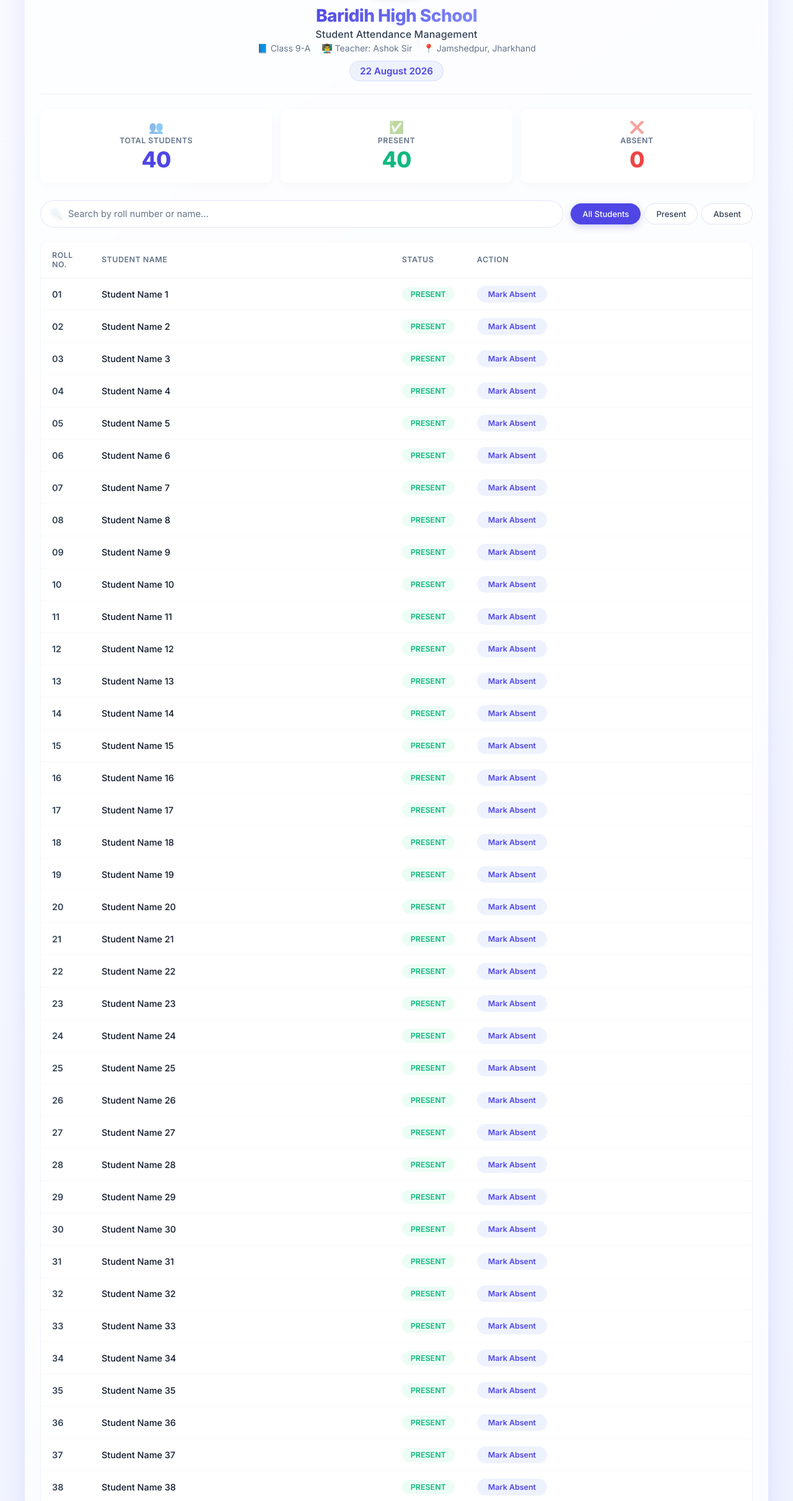
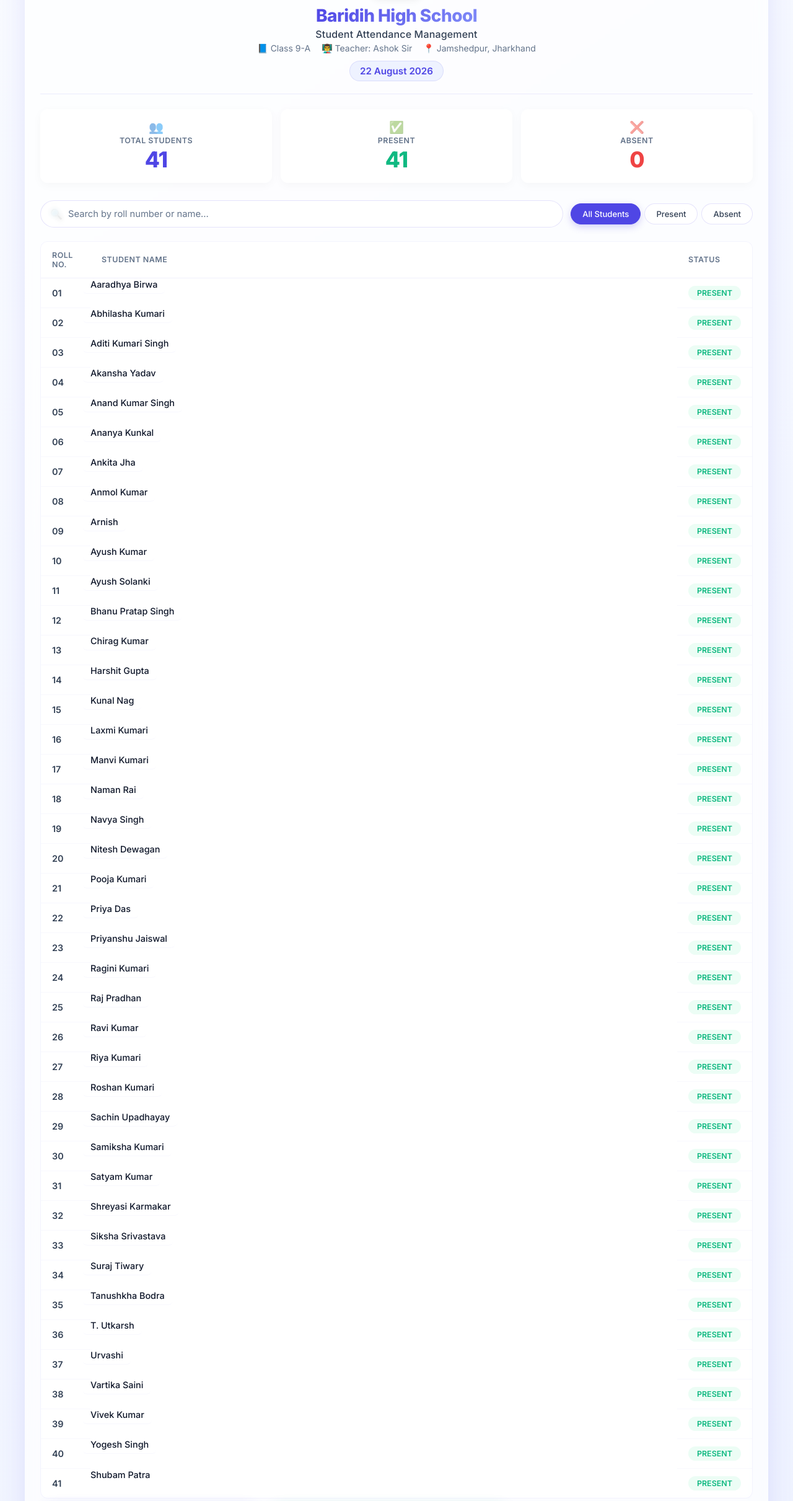
Before and after one commit to rajpradhanmedia-design/t.u.girl, a plain HTML site: page index.html in a window 1280 px wide. Shown: the part 114-2535 px from the top of the page at 62% size. Drawn offline with nearby package versions, Linux system fonts and the light colour scheme.

Commit message:
Update index.html

```diff
--- a/index.html
+++ b/index.html
@@ -1,5 +1,5 @@
 <!DOCTYPE html>
-<html lang="en">
+<html lang="hi">
 <head>
     <meta charset="UTF-8" />
     <meta name="viewport" content="width=device-width, initial-scale=1.0, maximum-scale=1.0, user-scalable=yes" />
@@ -420,11 +420,27 @@
             color: var(--text-secondary);
             width: 80px;
         }
+
         .student-table .name-col {
             font-weight: 500;
-        }
+            cursor: pointer;
+            transition: var(--transition);
+            border-radius: 6px;
+            padding: 6px 12px;
+            margin: -6px -12px;
+            display: inline-block;
+        }
+
+        .student-table .name-col:hover {
+            background: rgba(79, 70, 229, 0.06);
+        }
+
+        .student-table .name-col:active {
+            transform: scale(0.97);
+        }
+
         .student-table .status-col {
-            width: 120px;
+            width: 100px;
         }
 
         .status-badge {
@@ -442,32 +458,6 @@
             color: var(--green);
         }
         .status-badge.absent {
-            background: var(--red-bg);
-            color: var(--red);
-        }
-
-        .toggle-btn {
-            padding: 6px 18px;
-            border-radius: 40px;
-            border: none;
-            font-size: 0.78rem;
-            font-weight: 600;
-            font-family: var(--font);
-            cursor: pointer;
-            transition: var(--transition);
-            touch-action: manipulation;
-            background: var(--primary-bg);
-            color: var(--primary);
-        }
-
-        .toggle-btn:hover {
-            transform: scale(1.02);
-        }
-        .toggle-btn:active {
-            transform: scale(0.96);
-        }
-
-        .toggle-btn.absent-btn {
             background: var(--red-bg);
             color: var(--red);
         }
@@ -491,10 +481,16 @@
             display: flex;
             flex-direction: column;
             gap: 4px;
+            cursor: pointer;
+            -webkit-tap-highlight-color: transparent;
         }
 
         .student-card:hover {
             box-shadow: var(--shadow-hover);
+        }
+
+        .student-card:active {
+            transform: scale(0.97);
         }
 
         .student-card .card-roll {
@@ -513,9 +509,9 @@
 
         .student-card .card-status {
             display: flex;
-            justify-content: space-between;
+            justify-content: flex-start;
             align-items: center;
-            margin-top: 6px;
+            margin-top: 4px;
         }
 
         .student-card .card-status .status-badge {
@@ -523,16 +519,13 @@
             padding: 3px 12px;
         }
 
-        .student-card .card-status .toggle-btn {
-            font-size: 0.7rem;
-            padding: 6px 16px;
-            min-height: 40px;
-            min-width: 64px;
-        }
-
         .student-card.absent-card {
-            border-color: rgba(239, 68, 68, 0.20);
-            background: rgba(254, 242, 242, 0.60);
+            border-color: rgba(239, 68, 68, 0.25);
+            background: rgba(254, 242, 242, 0.70);
+        }
+
+        .student-card.absent-card .card-name {
+            color: var(--red);
         }
 
         @media (min-width: 768px) {
@@ -563,12 +556,6 @@
             }
             .student-card .card-name {
                 font-size: 0.9rem;
-            }
-            .student-card .card-status .toggle-btn {
-                font-size: 0.65rem;
-                padding: 5px 12px;
-                min-height: 36px;
-                min-width: 56px;
             }
         }
 
@@ -962,12 +949,12 @@
             <div class="stat-card total">
                 <span class="stat-icon">👥</span>
                 <div class="stat-label">Total Students</div>
-                <div class="stat-number" id="totalCount">40</div>
+                <div class="stat-number" id="totalCount">41</div>
             </div>
             <div class="stat-card present">
                 <span class="stat-icon">✅</span>
                 <div class="stat-label">Present</div>
-                <div class="stat-number" id="presentCount">40</div>
+                <div class="stat-number" id="presentCount">41</div>
             </div>
             <div class="stat-card absent">
                 <span class="stat-icon">❌</span>
@@ -998,7 +985,6 @@
                             <th>Roll No.</th>
                             <th>Student Name</th>
                             <th>Status</th>
-                            <th>Action</th>
                         </tr>
                     </thead>
                     <tbody id="tableBody"></tbody>
@@ -1053,8 +1039,54 @@
             const CLASS = '9-A';
             const TEACHER = 'Ashok Sir';
             const LOCATION = 'Jamshedpur, Jharkhand';
-            const TOTAL = 40;
             const LOGO_URL = 'https://user25838.na.imgto.link/public/20260821/6635.avif';
+
+            // ─── STUDENT NAMES (41 students) ───
+            const STUDENT_NAMES = [
+                'Aaradhya Birwa',
+                'Abhilasha Kumari',
+                'Aditi Kumari Singh',
+                'Akansha Yadav',
+                'Anand Kumar Singh',
+                'Ananya Kunkal',
+                'Ankita Jha',
+                'Anmol Kumar',
+                'Arnish',
+                'Ayush Kumar',
+                'Ayush Solanki',
+                'Bhanu Pratap Singh',
+                'Chirag Kumar',
+                'Harshit Gupta',
+                'Kunal Nag',
+                'Laxmi Kumari',
+                'Manvi Kumari',
+                'Naman Rai',
+                'Navya Singh',
+                'Nitesh Dewagan',
+                'Pooja Kumari',
+                'Priya Das',
+                'Priyanshu Jaiswal',
+                'Ragini Kumari',
+                'Raj Pradhan',
+                'Ravi Kumar',
+                'Riya Kumari',
+                'Roshan Kumari',
+                'Sachin Upadhayay',
+                'Samiksha Kumari',
+                'Satyam Kumar',
+                'Shreyasi Karmakar',
+                'Siksha Srivastava',
+                'Suraj Tiwary',
+                'Tanushkha Bodra',
+                'T. Utkarsh',
+                'Urvashi',
+                'Vartika Saini',
+                'Vivek Kumar',
+                'Yogesh Singh',
+                'Shubam Patra'
+            ];
+
+            const TOTAL = STUDENT_NAMES.length; // 41
 
             // ─── DATE HELPERS ───
             function formatDate(date) {
@@ -1080,10 +1112,10 @@
 
             // ─── STUDENT DATA ───
             let students = [];
-            for (let i = 1; i <= TOTAL; i++) {
+            for (let i = 0; i < TOTAL; i++) {
                 students.push({
-                    roll: i,
-                    name: 'Student Name ' + i,
+                    roll: i + 1,
+                    name: STUDENT_NAMES[i],
                     absent: false
                 });
             }
@@ -1202,6 +1234,14 @@
                 absentEl.textContent = absent;
             }
 
+            // ─── TOGGLE ATTENDANCE ───
+            function toggleAttendance(roll) {
+                const student = students.find(s => s.roll === roll);
+                if (!student) return;
+                student.absent = !student.absent;
+                render();
+            }
+
             // ─── RENDER ───
             function render() {
                 const query = searchQuery.trim().toLowerCase();
@@ -1251,20 +1291,18 @@
                     const tr = document.createElement('tr');
                     const statusText = s.absent ? 'ABSENT' : 'PRESENT';
                     const statusClass = s.absent ? 'absent' : 'present';
-                    const btnText = s.absent ? 'Mark Present' : 'Mark Absent';
-                    const btnClass = s.absent ? 'toggle-btn absent-btn' : 'toggle-btn';
 
                     tr.innerHTML = `
                 <td class="roll-col">${String(s.roll).padStart(2, '0')}</td>
-                <td class="name-col">${s.name}</td>
+                <td class="name-col" data-roll="${s.roll}">${s.name}</td>
                 <td class="status-col"><span class="status-badge ${statusClass}">${statusText}</span></td>
-                <td><button class="${btnClass}" data-roll="${s.roll}">${btnText}</button></td>
               `;
                     tbody.appendChild(tr);
                 });
 
-                tbody.querySelectorAll('.toggle-btn').forEach(btn => {
-                    btn.addEventListener('click', function(e) {
+                // Click on name toggles attendance
+                tbody.querySelectorAll('.name-col').forEach(el => {
+                    el.addEventListener('click', function(e) {
                         const roll = parseInt(this.getAttribute('data-roll'), 10);
                         toggleAttendance(roll);
                     });
@@ -1279,34 +1317,22 @@
                     card.className = 'student-card' + (s.absent ? ' absent-card' : '');
                     const statusText = s.absent ? 'ABSENT' : 'PRESENT';
                     const statusClass = s.absent ? 'absent' : 'present';
-                    const btnText = s.absent ? 'Mark Present' : 'Mark Absent';
-                    const btnClass = s.absent ? 'toggle-btn absent-btn' : 'toggle-btn';
 
                     card.innerHTML = `
                 <div class="card-roll">Roll No. ${String(s.roll).padStart(2, '0')}</div>
                 <div class="card-name">${s.name}</div>
                 <div class="card-status">
                   <span class="status-badge ${statusClass}">${statusText}</span>
-                  <button class="${btnClass}" data-roll="${s.roll}">${btnText}</button>
                 </div>
               `;
                     container.appendChild(card);
-                });
-
-                container.querySelectorAll('.toggle-btn').forEach(btn => {
-                    btn.addEventListener('click', function(e) {
-                        const roll = parseInt(this.getAttribute('data-roll'), 10);
+
+                    // Click on card toggles attendance
+                    card.addEventListener('click', function(e) {
+                        const roll = s.roll;
                         toggleAttendance(roll);
                     });
                 });
-            }
-
-            // ─── TOGGLE ATTENDANCE (silent) ───
-            function toggleAttendance(roll) {
-                const student = students.find(s => s.roll === roll);
-                if (!student) return;
-                student.absent = !student.absent;
-                render();
             }
 
             // ─── RESET ───
@@ -1342,7 +1368,7 @@
                 });
             });
 
-            // ─── LOAD LOGO AS JPEG (reliable for jsPDF) ───
+            // ─── LOAD LOGO AS JPEG ───
             function loadLogoAsJPEG() {
                 return new Promise((resolve) => {
                     const img = new Image();
@@ -1366,7 +1392,6 @@
                         console.warn('Logo load failed');
                         resolve(null);
                     };
-                    // Timeout fallback
                     setTimeout(() => resolve(null), 8000);
                 });
             }
@@ -1382,10 +1407,8 @@
                 const margin = 18;
                 let y = margin;
 
-                // ── Load logo ──
                 const logoDataUrl = await loadLogoAsJPEG();
 
-                // ── Add logo (centered) ──
                 if (logoDataUrl) {
                     try {
                         const imgWidth = 30;
@@ -1398,7 +1421,6 @@
                     }
                 }
 
-                // ── Header text ──
                 doc.setFontSize(18);
                 doc.setFont('helvetica', 'bold');
                 doc.text('BARIDIH HIGH SCHOOL', pageW / 2, y, { align: 'center' });
@@ -1408,12 +1430,10 @@
                 doc.text('ABSENT STUDENTS REPORT', pageW / 2, y, { align: 'center' });
                 y += 8;
 
-                // ── Date (top-right) ──
                 doc.setFontSize(10);
                 doc.setFont('helvetica', 'normal');
                 doc.text('Date: ' + TODAY_STR, pageW - margin, margin + 2, { align: 'right' });
 
-                // ── Class info ──
                 y += 6;
                 doc.setFontSize(10);
                 doc.setFont('helvetica', 'normal');
@@ -1422,7 +1442,6 @@
                 doc.text('Location: ' + LOCATION, margin + 100, y);
                 y += 10;
 
-                // ── NOTICE ──
                 doc.setFontSize(11);
                 doc.setFont('helvetica', 'bold');
                 doc.text('NOTICE', margin, y);
@@ -1432,7 +1451,6 @@
                 doc.text('"The following students were marked absent for Class ' + CLASS + ' on the above date."', margin, y);
                 y += 8;
 
-                // ── Table ──
                 const tableData = absent.map(s => [
                     String(s.roll).padStart(2, '0'),
                     s.name
@@ -1463,7 +1481,6 @@
                     margin: { left: margin, right: margin }
                 });
 
-                // ── Footer ──
                 const finalY = doc.lastAutoTable.finalY + 12;
                 const totalAbsent = absent.length;
                 doc.setFontSize(11);
@@ -1552,7 +1569,6 @@
                         await navigator.share(shareData);
                         showToast('Report shared successfully', 'success');
                     } else {
-                        // Fallback: download + instructions
                         const url = URL.createObjectURL(blob);
                         const link = document.createElement('a');
                         link.href = url;
@@ -1605,4 +1621,4 @@
     </script>
 
 </body>
-</html>
+    </html>
```
